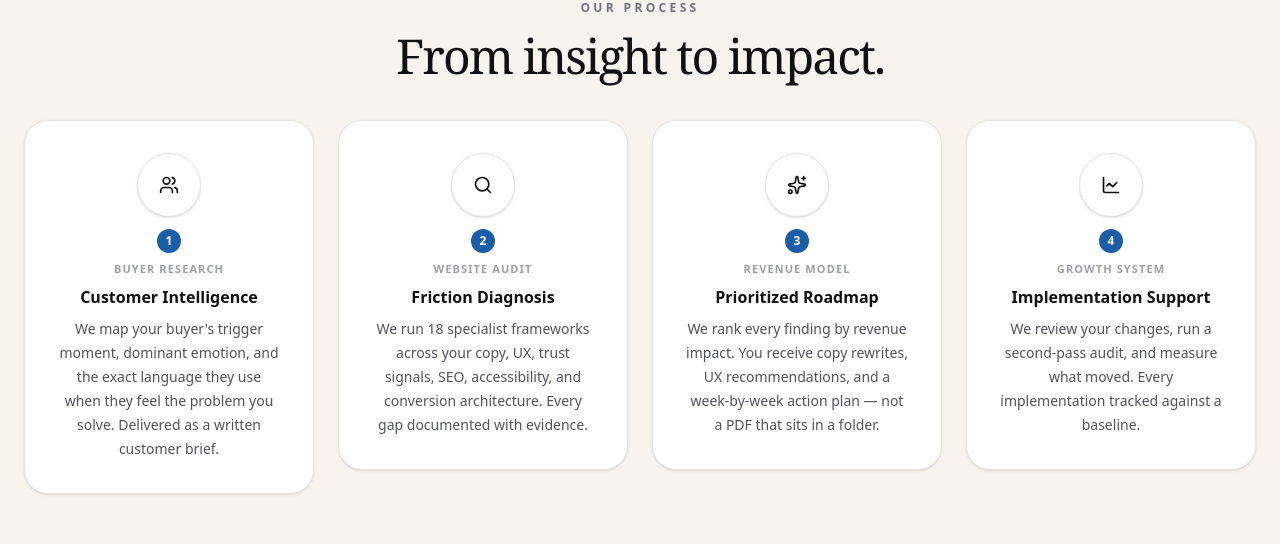
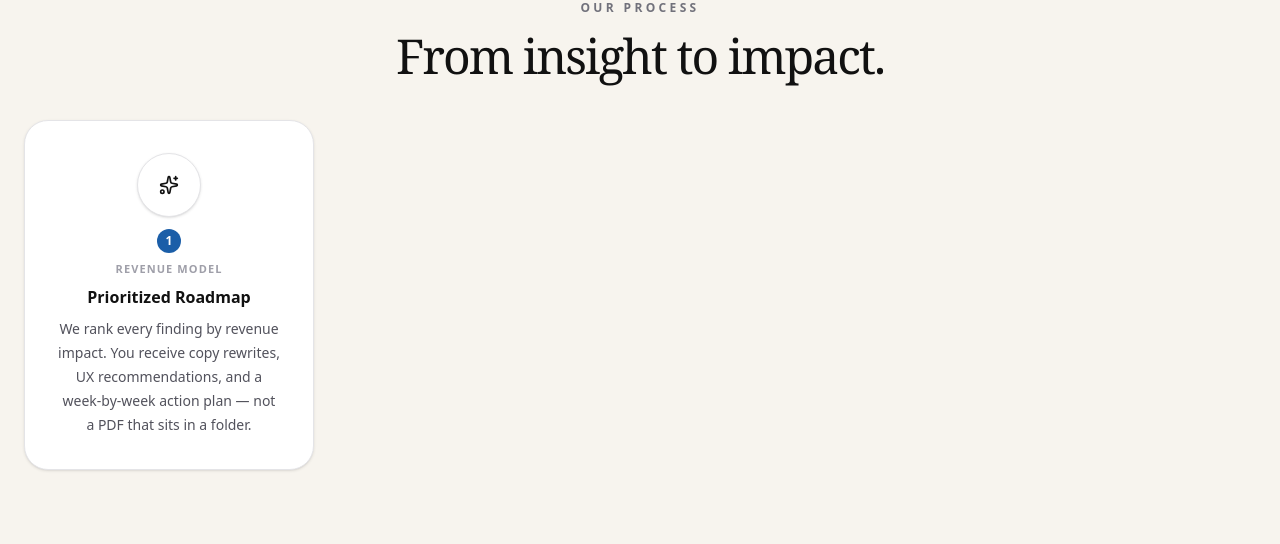
Before and after one commit to elliyeen/elliyeen-get-started, a Next.js app: page / in a window 1280 px wide. Shown: the part 1920-2464 px from the top of the page. Built offline with nearby package versions, Linux system fonts and the light colour scheme.

Commit message:
Move Customer Intelligence, Friction Diagnosis, Implementation Support to metadata keywords; remove from visible process steps

```diff
--- a/app/page.tsx
+++ b/app/page.tsx
@@ -2,7 +2,7 @@ import type { Metadata } from "next";
 import SiteNav from "./SiteNav";
 import ScrollReveal from "./ScrollReveal";
 import CasesCarousel from "@/components/CasesCarousel";
-import { ArrowRight, CheckCircle2, LineChart, Search, Sparkles, Users } from "lucide-react";
+import { ArrowRight, CheckCircle2, Sparkles } from "lucide-react";
 
 const CONTACT_MAILTO =
   "mailto:abdullah@elliyeen.com" +
@@ -13,33 +13,16 @@ export const metadata: Metadata = {
   title: "Elliyeen Research — Website Audit & Revenue Diagnosis",
   description:
     "We audit every layer of your website — copy, trust, UX, SEO, conversion, and AI search readiness — using 18 specialist frameworks. Then we tell you exactly what to fix, in what order, with copy rewrites included.",
+  keywords: ["Customer Intelligence", "Buyer Research", "Friction Diagnosis", "Website Audit", "Implementation Support", "Growth System"],
   alternates: { canonical: "https://www.elliyeen.com" },
 };
 
 const process = [
   {
-    icon: Users,
-    title: "Customer Intelligence",
-    type: "Buyer Research",
-    body: "We map your buyer's trigger moment, dominant emotion, and the exact language they use when they feel the problem you solve. Delivered as a written customer brief.",
-  },
-  {
-    icon: Search,
-    title: "Friction Diagnosis",
-    type: "Website Audit",
-    body: "We run 18 specialist frameworks across your copy, UX, trust signals, SEO, accessibility, and conversion architecture. Every gap documented with evidence.",
-  },
-  {
     icon: Sparkles,
     title: "Prioritized Roadmap",
     type: "Revenue Model",
     body: "We rank every finding by revenue impact. You receive copy rewrites, UX recommendations, and a week-by-week action plan — not a PDF that sits in a folder.",
-  },
-  {
-    icon: LineChart,
-    title: "Implementation Support",
-    type: "Growth System",
-    body: "We review your changes, run a second-pass audit, and measure what moved. Every implementation tracked against a baseline.",
   },
 ];
 
```
